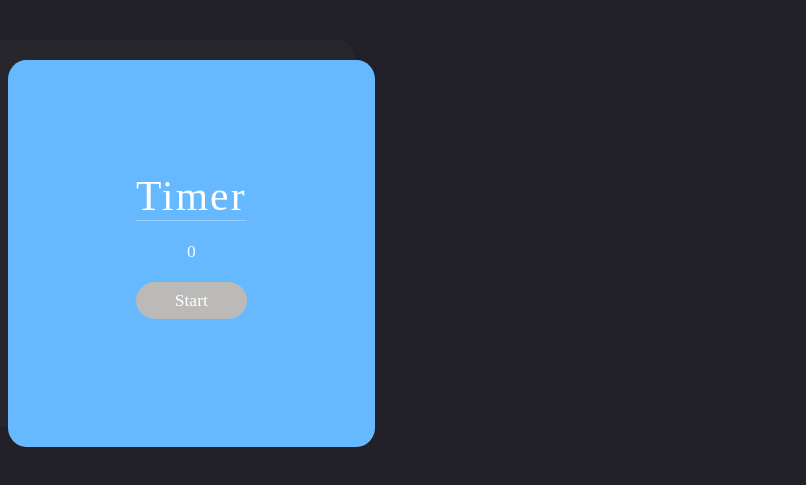
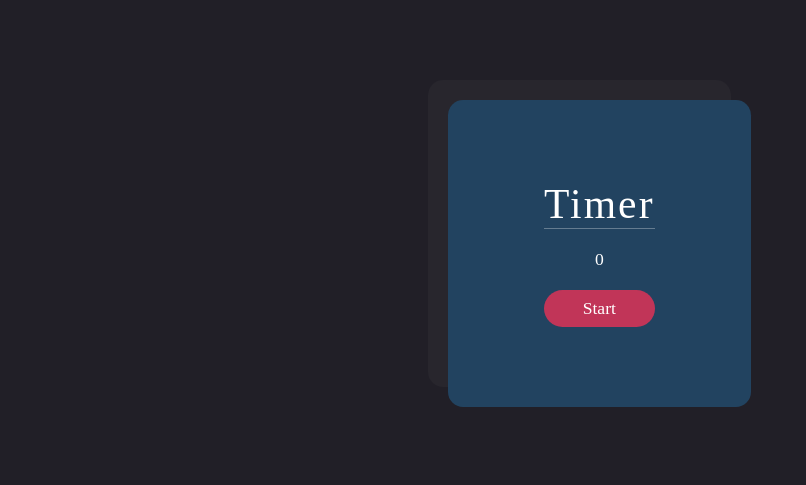
Before and after one commit to Essa433/timer-js-app, a plain HTML site: page index.html in a window 1280 px wide. Shown: the part 147-632 px from the top of the page, without its empty margins (0-806 px from the left). Drawn offline with Linux system fonts and the light colour scheme.

Commit message:
update2 commit

```diff
--- a/main.css
+++ b/main.css
@@ -26,27 +26,21 @@ body {
     color: #fefeff;
     display: flex;
     align-items: center;
+    margin-left: 35%;
 }
 
 .containar {
 
-    /* display: flex;
-    flex-direction: column;
-    gap: 10px;
-    background-color: #454871;
-    padding: 50px 80px;
-    border-radius: 20px; */
     display: flex;
     flex-direction: column;
     margin: 4rem auto;
-    padding: 7rem 8rem 8rem;
+    padding: 5rem 6rem 5rem;
     max-width: 500px;
-    background: #66b8ff;
+    background: #224360;
     border-radius: 5%;
     color: #FFF;
     gap: 20px;
     box-shadow: -20px -20px 0px 0px rgba(100, 100, 100, .1);
-
 }
 
 .header {
@@ -67,11 +61,11 @@ body {
     display: flex;
     justify-content: center;
     cursor: pointer;
-    background-color: #bbbab8;
+    background-color: rgb(193, 53, 88);
     border-radius: 20px;
     padding: 8px 20px;
 }
 
 #start-btn:hover {
-    background-color: rgb(193, 53, 88);
+    background-color: #bbbab8;
 }
```
